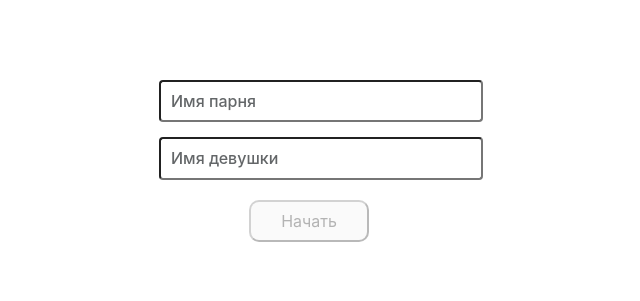
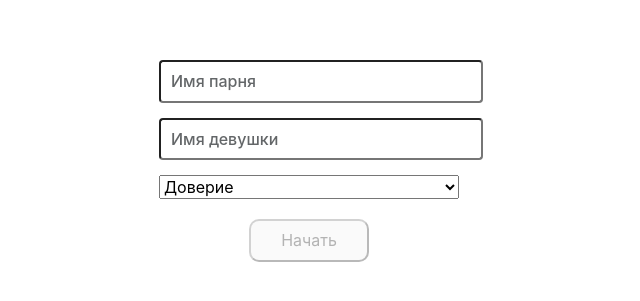
Before and after one commit to Paveltrety/game-for-lovers-front, a React (Vite) app: page / in a window 1280 px wide. Shown: the part 249-550 px from the top of the page, without its empty margins (331-971 px from the left). Built offline with nearby package versions, Linux system fonts and the light colour scheme.

Commit message:
add select card category

```diff
--- a/package.json
+++ b/package.json
@@ -4,7 +4,7 @@
   "version": "0.0.0",
   "type": "module",
   "scripts": {
-    "dev": "vite",
+    "start": "vite",
     "build": "tsc && vite build",
     "preview": "vite preview",
     "server": "json-server --watch db.json --port 3001"
--- a/src/components/FormPlayers/FormPlayers.tsx
+++ b/src/components/FormPlayers/FormPlayers.tsx
@@ -3,24 +3,35 @@ import { useAppDispatch } from '../../hooks/redux';
 import { playersSlice } from '../../store/players/playersReducer';
 import styles from './FormPlayers.module.scss';
 import { useNavigate } from 'react-router-dom';
-import { LOCAL_STORAGE_NAMES_PLAYERS } from '../../constants/player';
+import {
+    GAME_CATEGORY_DEFAULT,
+    GAME_CATEGORY_OPTIONS,
+    LOCAL_STORAGE_NAMES_PLAYERS,
+} from '../../constants/player';
+import { GameCategory } from '../../types';
 
 export const FormPlayers = () => {
     const navigate = useNavigate();
 
     const dispatch = useAppDispatch();
-    const { setNamesPlayers } = playersSlice.actions;
+    const { setGameSettings } = playersSlice.actions;
 
     const [maleName, setMaleName] = useState('');
     const [femaleName, setFemaleName] = useState('');
+    const [gameCategory, setGameCategory] = useState<GameCategory>(GAME_CATEGORY_DEFAULT);
+
     const isDisabledButon = !Boolean(maleName.length && femaleName.length);
     const startGame = () => {
-        const usersData = {
+        const gameSettingsData = {
             male: maleName,
             female: femaleName,
+            gameCategory,
         };
-        dispatch(setNamesPlayers(usersData));
-        localStorage.setItem(LOCAL_STORAGE_NAMES_PLAYERS, JSON.stringify(usersData));
+        dispatch(setGameSettings(gameSettingsData));
+        localStorage.setItem(
+            LOCAL_STORAGE_NAMES_PLAYERS,
+            JSON.stringify({ male: maleName, female: femaleName })
+        );
         navigate('/game');
     };
 
@@ -40,6 +51,18 @@ export const FormPlayers = () => {
                         placeholder="Имя девушки"
                         onChange={(e) => setFemaleName(e.target.value)}
                     />
+                    <select
+                        value={gameCategory}
+                        onChange={(event) =>
+                            setGameCategory(event.target.value as GameCategory)
+                        }
+                    >
+                        {GAME_CATEGORY_OPTIONS.map((category) => (
+                            <option key={category.value} value={category.value}>
+                                {category.label}
+                            </option>
+                        ))}
+                    </select>
                 </div>
                 <button
                     className={styles.button}
--- a/src/constants/player.ts
+++ b/src/constants/player.ts
@@ -1 +1,14 @@
 export const LOCAL_STORAGE_NAMES_PLAYERS = 'namePlayers';
+
+export const GAME_CATEGORY_DEFAULT = 'confides';
+
+export const GAME_CATEGORY_OPTIONS = [
+    {
+        value: 'confides',
+        label: 'Доверие',
+    },
+    {
+        value: 'vulgars',
+        label: 'Откровение',
+    },
+];
--- a/src/hooks/useFetchCards.ts
+++ b/src/hooks/useFetchCards.ts
@@ -3,7 +3,9 @@ import { useAppSelector } from './redux';
 import * as playerSelectors from '../store/players/playersSelectors';
 
 export const useFetchCards = () => {
-    const { data, isLoading, isError } = cardsAPI.useFetchCardsQuery(null);
+    const gameCategory = useAppSelector(playerSelectors.gameCategory);
+    const { data, isLoading, isError } =
+        cardsAPI.useFetchCardsQuery(gameCategory);
     const counterMove = useAppSelector(playerSelectors.counterMove);
     return {
         data,
--- a/src/store/players/playersReducer.ts
+++ b/src/store/players/playersReducer.ts
@@ -1,11 +1,13 @@
 import { createSlice, PayloadAction } from '@reduxjs/toolkit';
-import { Gender, Player, SetNamesPlayersPayload } from '../../types';
+import { GAME_CATEGORY_DEFAULT } from '../../constants/player';
+import { GameCategory, Player, SetGameSettingsPayload, SetNamesPlayersPayload } from '../../types';
 
 type PlayersState = {
     male: Player;
     female: Player;
     isMoveMale: boolean;
     counterMove: number;
+    gameCategory: GameCategory;
 };
 
 const initialState: PlayersState = {
@@ -21,6 +23,7 @@ const initialState: PlayersState = {
     },
     isMoveMale: true,
     counterMove: 0,
+    gameCategory: GAME_CATEGORY_DEFAULT,
 };
 
 export const playersSlice = createSlice({
@@ -30,6 +33,11 @@ export const playersSlice = createSlice({
         setNamesPlayers(state, action: PayloadAction<SetNamesPlayersPayload>) {
             state.male.name = action.payload.male;
             state.female.name = action.payload.female;
+        },
+        setGameSettings(state, action: PayloadAction<SetGameSettingsPayload>) {
+            state.male.name = action.payload.male;
+            state.female.name = action.payload.female;
+            state.gameCategory = action.payload.gameCategory;
         },
         incrementCounterMove(state) {
             state.isMoveMale ? state.male.points++ : state.female.points++;
@@ -41,20 +49,6 @@ export const playersSlice = createSlice({
             state.counterMove++;
         },
     },
-    //extraReducers: {
-    //    [fetchUsers.fulfilled.type]: (state, action: PayloadAction<IUser[]>) => {
-    //        state.isLoading = false;
-    //        state.error = ''
-    //        state.users = action.payload;
-    //    },
-    //    [fetchUsers.pending.type]: (state) => {
-    //        state.isLoading = true;
-    //    },
-    //    [fetchUsers.rejected.type]: (state,  action: PayloadAction<string>) => {
-    //        state.isLoading = false;
-    //        state.error = action.payload
-    //    },
-    //}
 });
 
 export default playersSlice.reducer;
--- a/src/store/players/playersSelectors.ts
+++ b/src/store/players/playersSelectors.ts
@@ -8,3 +8,5 @@ export const nameFemale = (state: RootState) =>
     state.playersReducer.female.name;
 export const counterMove = (state: RootState) =>
     state.playersReducer.counterMove;
+export const gameCategory = (state: RootState) =>
+    state.playersReducer.gameCategory;
--- a/src/store/services/cardsService.ts
+++ b/src/store/services/cardsService.ts
@@ -1,14 +1,14 @@
 import { createApi, fetchBaseQuery } from '@reduxjs/toolkit/dist/query/react';
 import { API_URL } from '../../constants/server';
-import { Card } from '../../types';
+import { Card, GameCategory } from '../../types';
 
 export const cardsAPI = createApi({
     reducerPath: 'cardsAPI',
     baseQuery: fetchBaseQuery({ baseUrl: API_URL }),
     endpoints: (build) => ({
-        fetchCards: build.query<Card[], null>({
-            query: () => ({
-                url: '/cards',
+        fetchCards: build.query<Card[], GameCategory>({
+            query: (gameCategory) => ({
+                url: `/${gameCategory}`,
             }),
         }),
     }),
```
Also changed, not shown: src/types.ts (+8 -0 lines).
